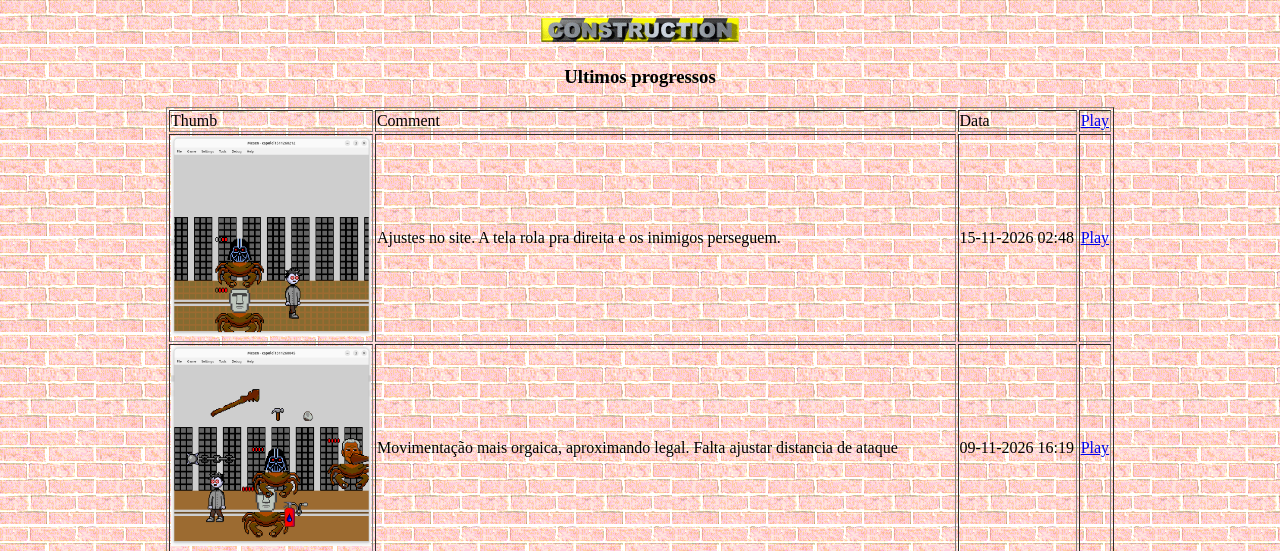
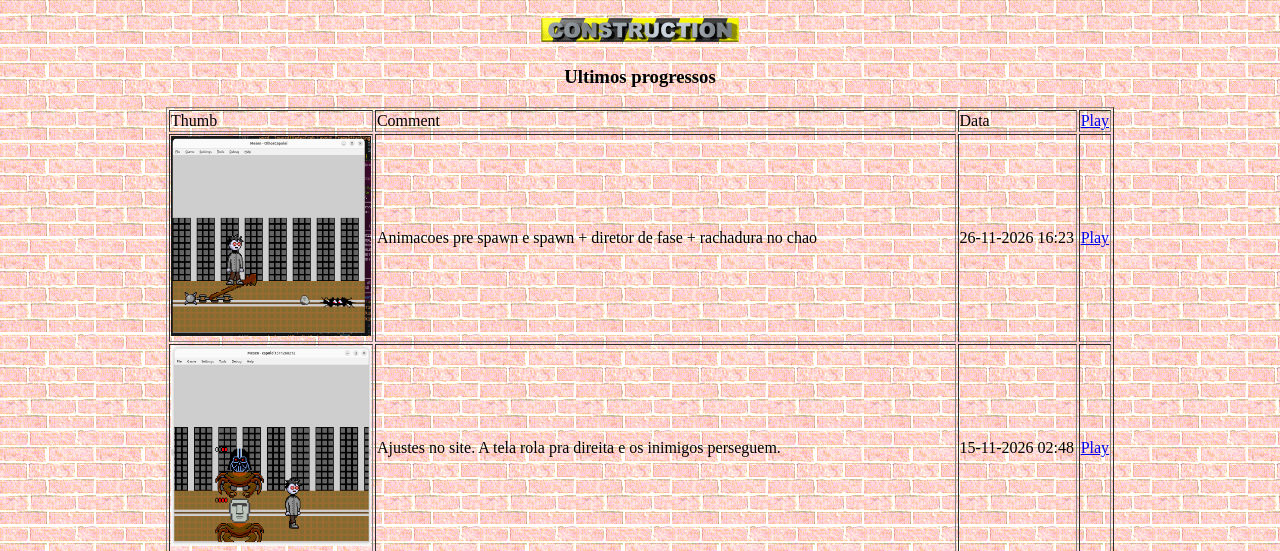
Before and after one commit to rafaelhss/OlhosCapolei, a plain HTML site: page OlhosCapolei/Site/index.html in a window 1280 px wide. Shown: the part 244-795 px from the top of the page. Drawn offline with Linux system fonts and the light colour scheme.

Commit message:
Animacoes pre spawn e spawn + diretor de fase + rachadura no chao @SITE@

```diff
--- a/OlhosCapolei/Site/index.html
+++ b/OlhosCapolei/Site/index.html
@@ -37,6 +37,22 @@
 
         </tr>
         <tbody>
+        <!-- commit:f7d5bc0 -->
+        <tr>
+            <td>
+                <img src="img/thumb17.png" width="200px" height="200px" >
+            </td>
+            <td>
+                Animacoes pre spawn e spawn + diretor de fase + rachadura no chao
+            </td>
+            <td>
+                26-11-2026 16:23
+            </td>
+
+            <td>
+                <a href="play.html?rom=capolei2611261623.smc">Play</a>
+            </td>
+        </tr>
         <!-- commit:0fd0d2b -->
         <tr>
             <td>
```
Also changed, not shown: OlhosCapolei/Site/img/thumb17.png (added), 15 other files.
